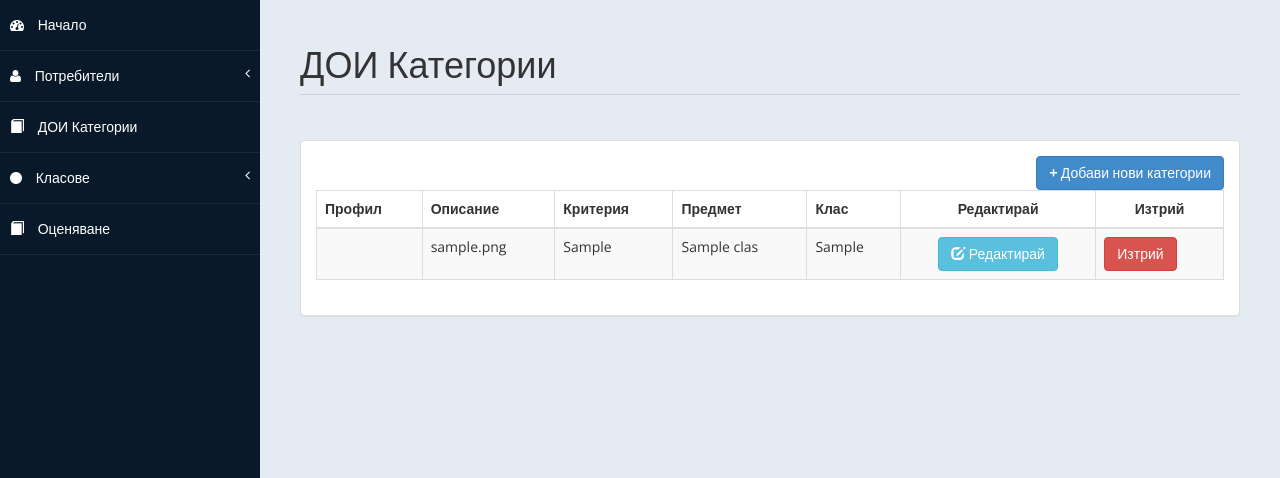
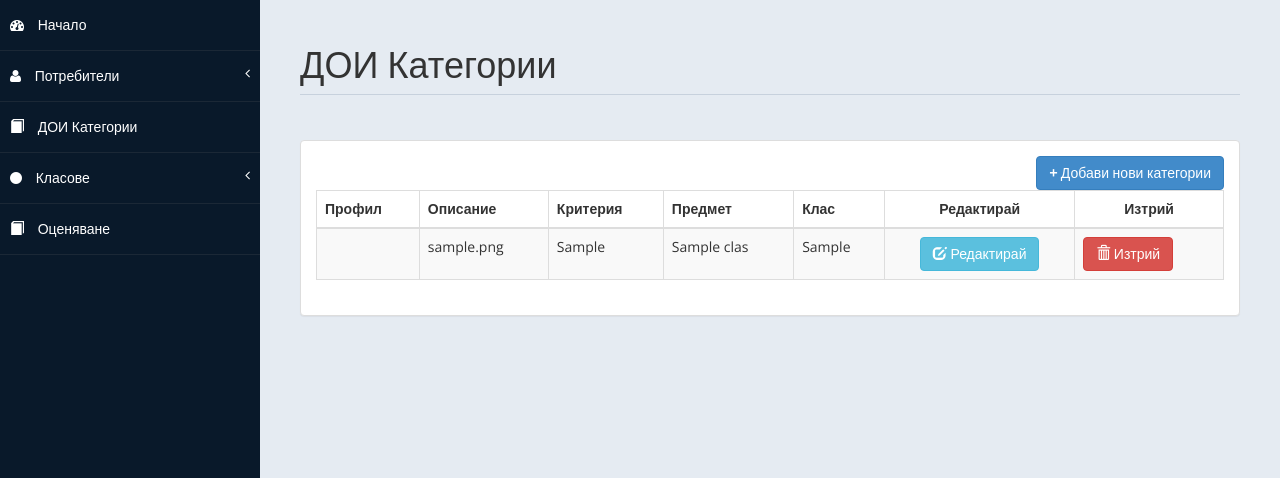
Before and after one commit to adikrasimirowa/CGReborn, a CodeIgniter app: page /database/index.php/doi/show_all_doi in a window 1280 px wide. Shown: the part 231-709 px from the top of the page. Run offline with CodeIgniter, Linux system fonts and the light colour scheme; tables that the repository leaves empty or names only in its code hold one stand-in row (values such as "Sample post"); data that the repository does not hold is empty.

Commit message:
Update all_doi_view.php

```diff
--- a/application/views/admin/all_doi_view.php
+++ b/application/views/admin/all_doi_view.php
@@ -1,4 +1,4 @@
-              <div id="page-wrapper">
+                  <div id="page-wrapper">
             <div id="page-inner">
                 <div class="row">
                     <div class="col-md-12">
@@ -56,7 +56,7 @@
                         <td> $value[class] </td>
                 <td class='text-center'>
                 <a class='btn btn-info' href='show_single_doi/$value[doi_id]' ><span class='glyphicon glyphicon-edit'></span> Редактирай</a>
-               </td> <td>  <button class='btn btn-danger' data-href='".base_url()."index.php/doi/delete/".$value['doi_id']."' data-toggle='modal' data-target='#confirm-delete'>Изтрий</button></td></td>
+               </td> <td>  <button class='btn btn-danger' data-href='".base_url()."index.php/doi/delete/".$value['doi_id']."' data-toggle='modal' data-target='#confirm-delete'><span class='glyphicon glyphicon-trash'></span> Изтрий</button></td></td>
             </tr> ";
         }
             ?>
```
